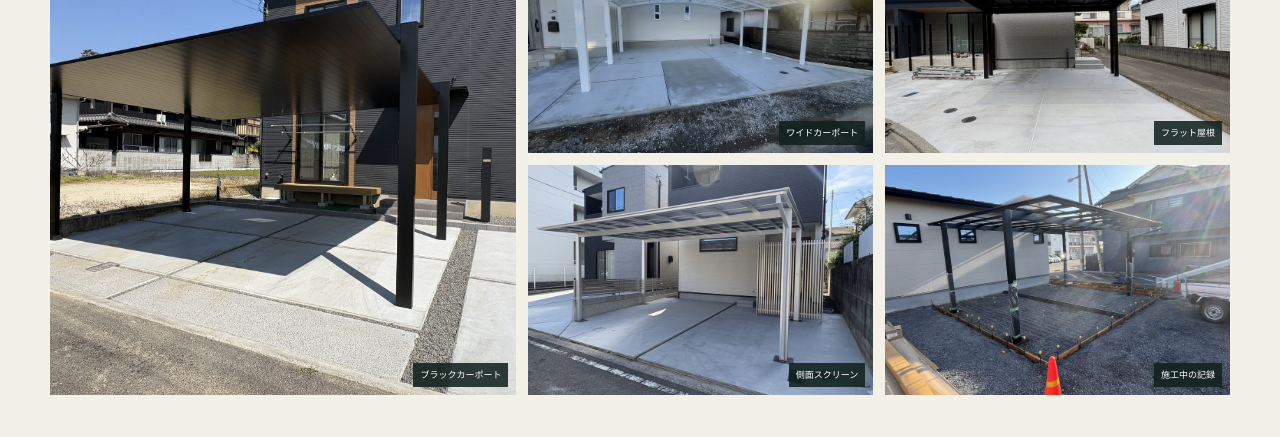
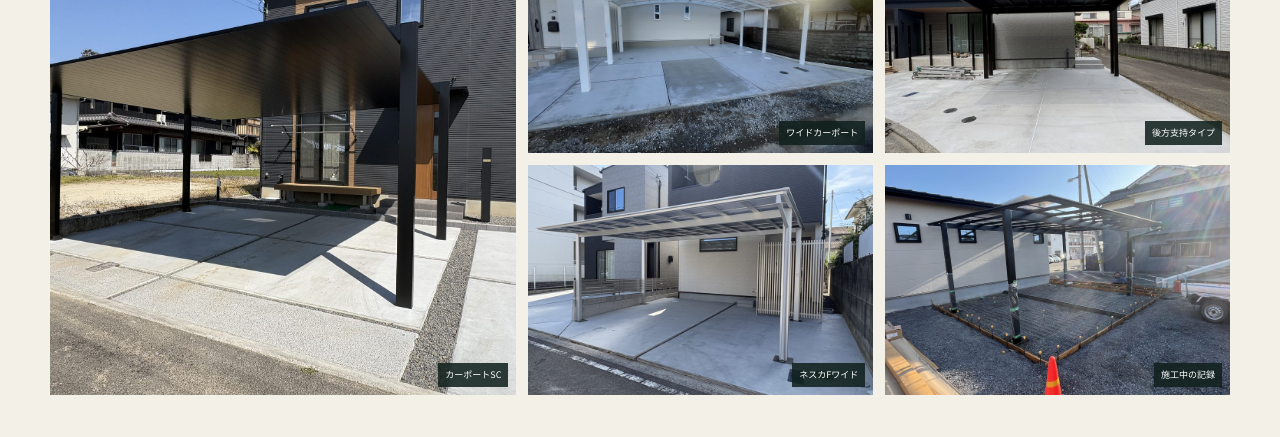
Before and after one commit to xinjiaantian83-prog/construction-web-terra, a website: page carport/index.html in a window 1280 px wide. Shown: the part 2320-2757 px from the top of the page. Drawn offline with nearby package versions, Linux system fonts and the light colour scheme.

Commit message:
Correct carport project labels

```diff
--- a/carport/index.html
+++ b/carport/index.html
@@ -13,7 +13,7 @@
 <section class="lp-hero" style="--lp-image:url('../assets/carport/carport-hero.jpg')"><div class="wrap"><div class="eyebrow light"><i></i>FOR CARPORT & ALUMINUM CONTRACTORS</div><h1><em>専門工事だからこそ、</em>施工実績を深く伝えるホームページ。</h1><p>カーポート施工店、アルミ工事店、エクステリア金物を扱う一人親方へ。写真だけでなく、商品と施工の情報まで整理し、専門店として選ばれる材料を残します。</p><div class="lp-actions"><a class="button primary" href="#contact" data-ga-event="click_contact" data-ga-label="hero">スマホで相談する <span>→</span></a><a class="button ghost" href="#details" data-ga-event="click_demo" data-ga-label="hero">実績の見せ方を見る</a></div><div class="lp-facts"><span>買い切り 300,000円（税込）</span><span>PC不要</span><span>全国対応</span><span>LINE中心</span></div></div></section>
 <section class="section"><div class="wrap lp-intro"><div><div class="eyebrow"><i></i>SPECIALIST WEBSITE</div><h2>「カーポートもできます」ではなく、<br>専門店として見せる。</h2></div><div class="lp-intro-copy"><p>同じカーポートでも、商品、サイズ、敷地条件、柱位置、屋根材、納まりは一件ずつ違います。専門施工店の価値は、完成写真だけでは伝わりきりません。</p><p>C-WEBでは、施工前後の変化と工事内容を一件ずつ蓄積。相談前のお客様が、施工店の知識と対応範囲を確認できるホームページにします。</p><div class="lp-work-grid"><span>カーポート</span><span>テラス</span><span>サイクルポート</span><span>フェンス</span><span>門扉</span><span>アルミ工事</span><span>Before / After</span><span>商品別実績</span></div></div></div></section>
 <section class="section dark" id="details"><div class="wrap lp-detail"><div><div class="eyebrow light"><i></i>PROJECT DETAILS</div><h2>一件ごとの仕様が、<br>専門性の証拠になる。</h2><p style="color:#bdc9c4">商品情報と現場で行った工事を、写真と一緒に分かりやすく掲載します。似た条件のお客様が、自分の計画に近い事例を見つけやすくなります。</p></div><ul class="lp-detail-list"><li><b>メーカー</b>採用したメーカー</li><li><b>商品名</b>シリーズ・型式</li><li><b>サイズ</b>間口・奥行・高さ</li><li><b>屋根材</b>材質・仕様</li><li><b>工事内容</b>撤去・基礎・加工など</li><li><b>写真</b>Before / After・施工中</li></ul></div></section>
-<section class="section soft"><div class="wrap"><div class="section-head"><div><div class="eyebrow"><i></i>VISUAL RECORD</div><h2>完成だけでなく、<br>施工の中身も見せる。</h2></div><p>工事前、施工中、完成後を組み合わせることで、見た目だけでは分からない施工店の仕事を伝えます。</p></div><div class="lp-gallery"><figure><img src="../assets/carport/carport-hero.jpg" width="1800" height="1350" alt="住宅正面に設置した黒いカーポートの施工事例"><figcaption>ブラックカーポート</figcaption></figure><figure><img src="../assets/carport/white-wide-carport.jpg" width="1800" height="1350" loading="lazy" alt="白いワイドカーポートと土間コンクリートの施工事例"><figcaption>ワイドカーポート</figcaption></figure><figure><img src="../assets/carport/black-flat-carport.jpg" width="1800" height="1350" loading="lazy" alt="フラット屋根の黒いカーポート施工事例"><figcaption>フラット屋根</figcaption></figure><figure><img src="../assets/carport/carport-side-screen.jpg" width="1800" height="1408" loading="lazy" alt="側面スクリーンを備えたアルミカーポートの施工事例"><figcaption>側面スクリーン</figcaption></figure><figure><img src="../assets/carport/carport-foundation.jpg" width="1800" height="1350" loading="lazy" alt="土間コンクリート施工前のカーポート基礎と型枠"><figcaption>施工中の記録</figcaption></figure></div></div></section>
+<section class="section soft"><div class="wrap"><div class="section-head"><div><div class="eyebrow"><i></i>VISUAL RECORD</div><h2>完成だけでなく、<br>施工の中身も見せる。</h2></div><p>工事前、施工中、完成後を組み合わせることで、見た目だけでは分からない施工店の仕事を伝えます。</p></div><div class="lp-gallery"><figure><img src="../assets/carport/carport-hero.jpg" width="1800" height="1350" alt="住宅正面に設置したカーポートSCの施工事例"><figcaption>カーポートSC</figcaption></figure><figure><img src="../assets/carport/white-wide-carport.jpg" width="1800" height="1350" loading="lazy" alt="白いワイドカーポートと土間コンクリートの施工事例"><figcaption>ワイドカーポート</figcaption></figure><figure><img src="../assets/carport/black-flat-carport.jpg" width="1800" height="1350" loading="lazy" alt="黒い後方支持タイプのカーポート施工事例"><figcaption>後方支持タイプ</figcaption></figure><figure><img src="../assets/carport/carport-side-screen.jpg" width="1800" height="1408" loading="lazy" alt="ネスカFワイドのカーポート施工事例"><figcaption>ネスカFワイド</figcaption></figure><figure><img src="../assets/carport/carport-foundation.jpg" width="1800" height="1350" loading="lazy" alt="土間コンクリート施工前のカーポート基礎と型枠"><figcaption>施工中の記録</figcaption></figure></div></div></section>
 <section class="section" id="features"><div class="wrap"><div class="section-head"><div><div class="eyebrow"><i></i>KEEP RECORDS ON SITE</div><h2>専門実績を、<br>スマホで積み上げる。</h2></div><p>PCを開かず、施工を終えた現場から写真と情報を残せます。公開後も自分で育てられる設計です。</p></div><div class="lp-feature-grid"><article><small>01 / DETAILS</small><h3>仕様情報と写真をセットで</h3><p>メーカー、商品名、サイズ、屋根材、工事内容を施工写真と一緒に整理します。</p></article><article><small>02 / UPDATE</small><h3>スマホだけで更新</h3><p>写真の追加・削除・並び替え、公開・非公開の切り替えまで現場側で行えます。</p></article><article><small>03 / SIMPLE PROCESS</small><h3>準備と打ち合わせを少なく</h3><p>余計な資料準備を求めず、LINEとスマホ確認を中心に、長時間のWeb打ち合わせを極力減らします。</p></article></div></div></section>
 <section class="section lp-zero"><div class="wrap lp-detail"><div><div class="eyebrow"><i></i>START WITHOUT PHOTOS</div><h2>専門店として始めたい。<br>でも写真はまだない。</h2><p>独立直後や下請け中心の場合、自社実績として自由に使える写真がないこともあります。</p></div><div class="lp-zero-card"><strong>施工写真がゼロでも制作できます。</strong><p>必要な画像を複数用意し、選んでいただけます。実績ではない画像には「施工イメージ」と明記します。</p><p>受注した施工実績が増れたら、ご自身のスマホから本物の写真へ差し替え、専門店としての実績を育てられます。</p></div></div></section>
 <section class="price-section section lp-price" id="price"><div class="wrap"><div class="eyebrow light"><i></i>PRICE</div><h2 class="center">買い切りの一式価格です。</h2><div class="price-card"><div class="price-main"><small>通常価格</small><div><strong>300,000</strong><span>円<br><small>税込</small></span></div></div><ul><li>構成・文章のご提案</li><li>スマホ対応デザイン</li><li>仕様付き施工事例</li><li>写真の更新機能</li><li>問い合わせ導線</li><li>基本的な検索対策</li></ul><p class="price-note">※独自ドメインや運用に必要な維持費は、ご契約前に年額まで明示します。</p></div><div class="price-cta"><a class="button ghost" href="#contact" data-ga-event="click_plan" data-ga-label="price">この内容で相談する <span>→</span></a></div></div></section>
```
